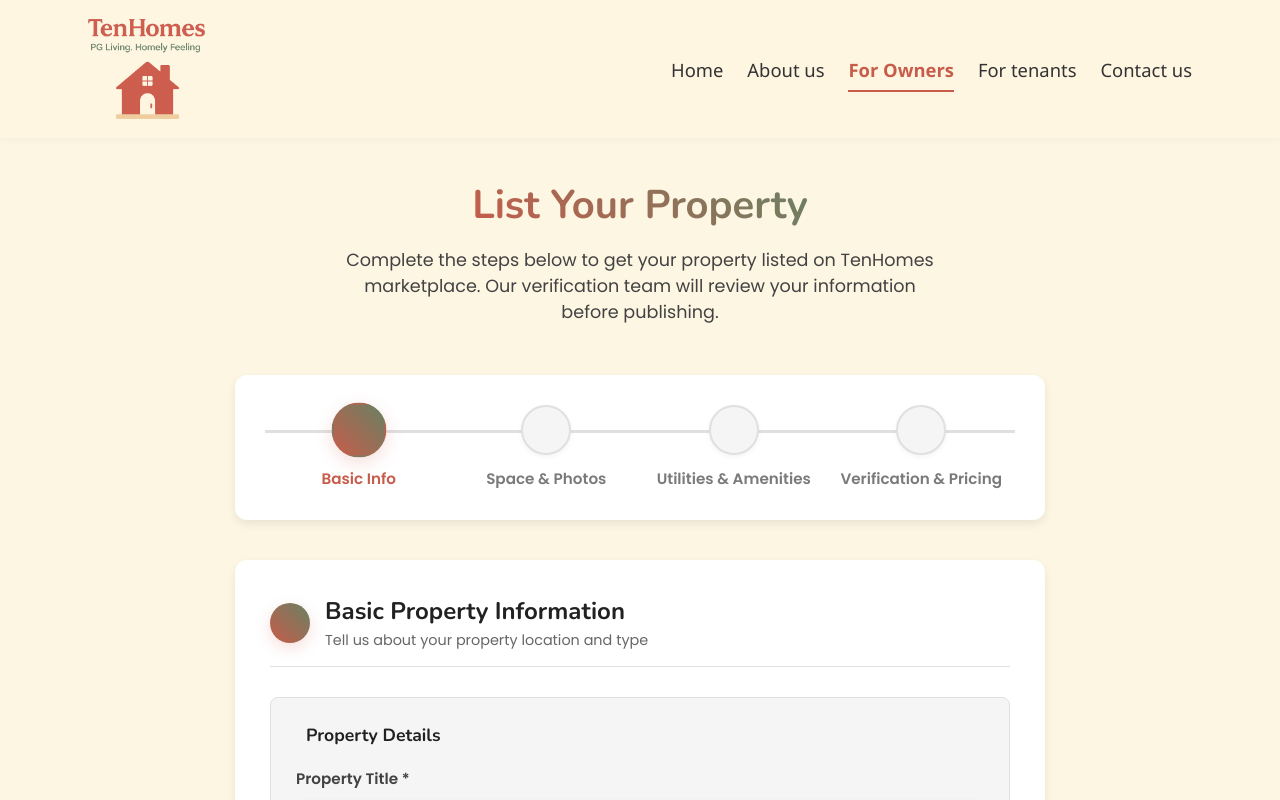
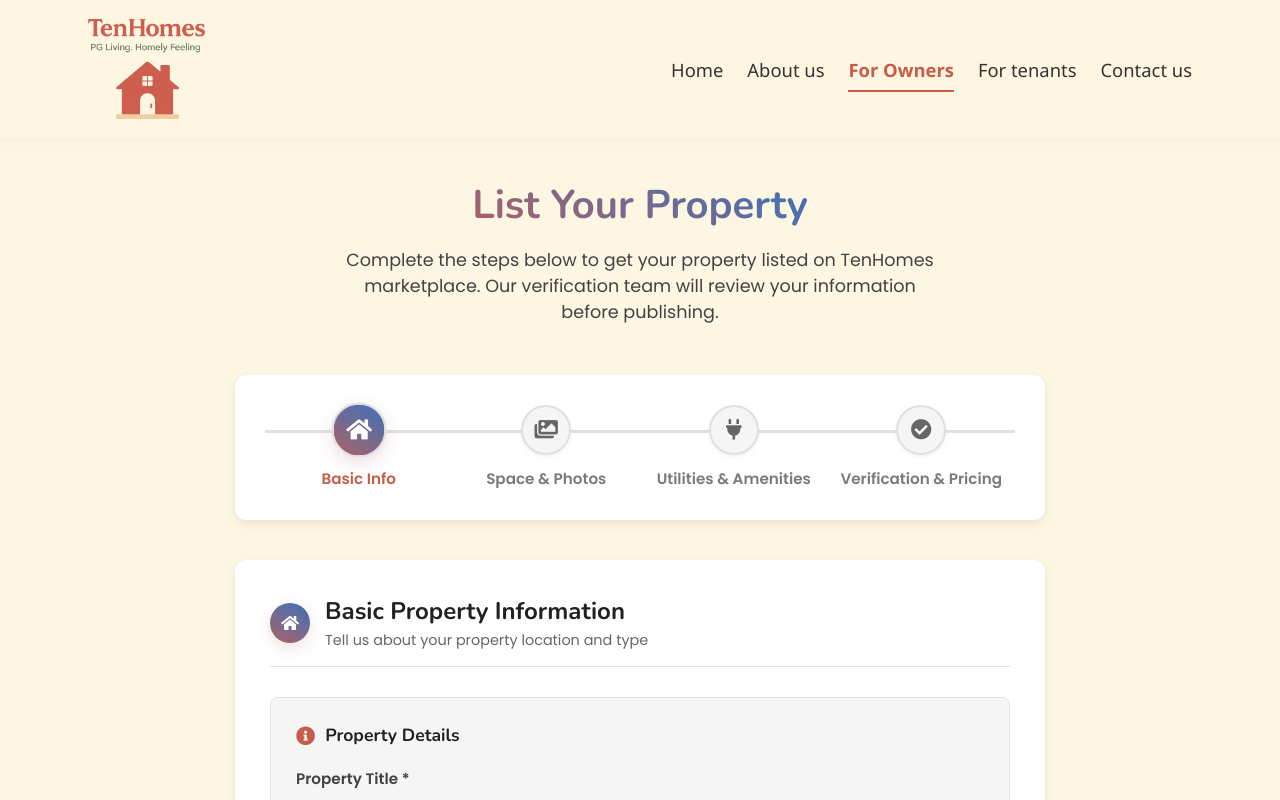
Before and after one commit to NenzProd/TenHomes, a React (Vite) app: page /for-owners in a window 1280 px wide. Shown: the top 800 px of the page. Built offline with nearby package versions, Linux system fonts and the light colour scheme.

Commit message:
Add Font Awesome stylesheet and update color variables in ForOwners styles

```diff
--- a/index.html
+++ b/index.html
@@ -17,6 +17,7 @@
     <meta name="twitter:title" content="TenHomes – Home-like PGs & Owner Empowerment" />
     <meta name="twitter:description" content="Creating home-like PG spaces. Empowering house owners. Enabling better living." />
     <meta name="twitter:image" content="/src/assets/TenHomes-logo-transparentbg-1.png" />
+    <link rel="stylesheet" href="https://cdnjs.cloudflare.com/ajax/libs/font-awesome/5.15.4/css/all.min.css" />
   </head>
   <body>
     <div id="root"></div>
--- a/src/pages/ForOwners/ForOwners_new.css
+++ b/src/pages/ForOwners/ForOwners_new.css
@@ -2,13 +2,13 @@
 @import url('https://fonts.googleapis.com/css2?family=Poppins:wght@300;400;500;600;700&family=Nunito:wght@400;600;700&display=swap');
 
 :root {
-  --primary-color: #CD5E4F;
-  --primary-dark: #B54A3B;
-  --primary-light: #F9E7E5;
-  --secondary-color: #2E7D32;
-  --secondary-dark: #1B5E20;
-  --secondary-light: #E8F5E9;
-  --accent-color: #1976D2;
+  --primary-color: #FF9800; /* Orange */
+  --primary-dark: #F57C00;
+  --primary-light: #FFE0B2;
+  --secondary-color: #1976D2; /* Blue */
+  --secondary-dark: #0D47A1;
+  --secondary-light: #E3F2FD;
+  --accent-color: #1976D2; /* Blue */
   --warning-color: #FF9800;
   --success-color: #2E7D32;
   --error-color: #D32F2F;
@@ -53,7 +53,7 @@
   font-weight: 700;
   font-size: 2.5rem;
   margin-bottom: 15px;
-  background: linear-gradient(45deg, var(--primary-color), var(--accent-color));
+  background: linear-gradient(30deg, #ac6267, #3c71b9);
   -webkit-background-clip: text;
   background-clip: text;
   color: transparent;
@@ -111,10 +111,9 @@
 }
 
 .progress-step.active .progress-step-icon {
-  background: linear-gradient(45deg, var(--primary-color), var(--accent-color));
+  background: linear-gradient(30deg, #ac6267 0%, #3c71b9 100%);
   color: white;
-  border-color: transparent;
-  box-shadow: var(--shadow-primary);
+  box-shadow: 0 5px 15px rgba(172,98,103,0.2);
   transform: scale(1.1);
 }
 
@@ -165,7 +164,7 @@
   top: 0;
   left: 0;
   height: 100%;
-  background: linear-gradient(90deg, var(--primary-color), var(--accent-color));
+  background: linear-gradient(30deg, #ac6267 0%, #3c71b9 100%);
   transition: width var(--transition-base);
   width: 0%;
 }
@@ -195,10 +194,10 @@
   width: 40px;
   height: 40px;
   border-radius: 50%;
-  background: linear-gradient(45deg, var(--primary-color), var(--accent-color));
+  background: linear-gradient(30deg, #ac6267 0%, #3c71b9 100%);
   color: white;
   margin-right: 15px;
-  box-shadow: var(--shadow-primary);
+  box-shadow: 0 5px 15px rgba(172,98,103,0.2);
 }
 
 .step-header h2 {
@@ -619,7 +618,7 @@ textarea.form-control {
 }
 
 .btn-primary {
-  background: linear-gradient(45deg, var(--primary-color), var(--accent-color));
+  background: linear-gradient(30deg, #ac6267 0%, #3c71b9 100%);
   color: white;
 }
 
```
